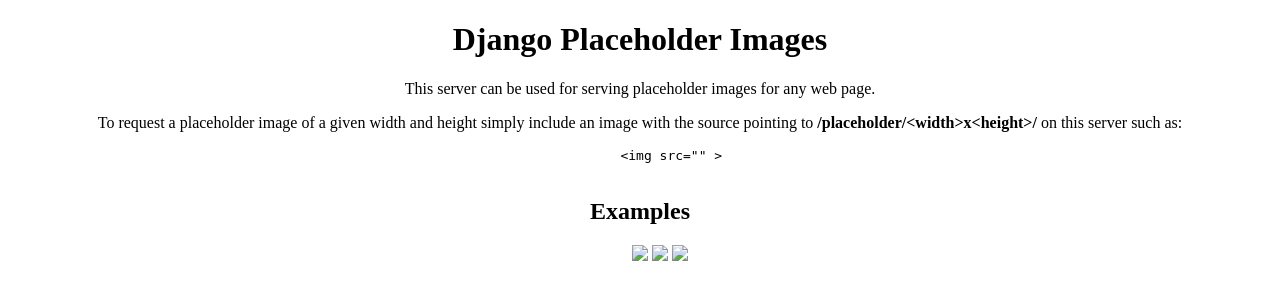
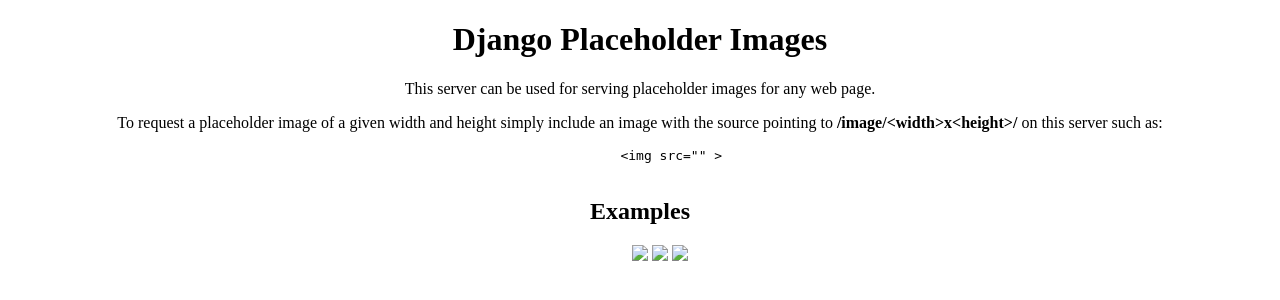
Before and after one commit to lightweightdjango/examples, a Django app: template placeholder/templates/home.html in a window 1280 px wide. Shown: the top 300 px of the page. Run offline with Django 3.2, Linux system fonts and the light colour scheme; the template is opened without the code that fills it, so the values that code supplies are empty.

Commit message:
Fix minor typo in the home page example.

```diff
--- a/placeholder/templates/home.html
+++ b/placeholder/templates/home.html
@@ -12,7 +12,7 @@
     images for any web page.</p>
     <p>To request a placeholder image of a given width and height
     simply include an image with the source pointing to
-    <b>/placeholder/&lt;width&gt;x&lt;height&gt;/</b>
+    <b>/image/&lt;width&gt;x&lt;height&gt;/</b>
     on this server such as:</p>
     <pre>
         &lt;img src="{{ example }}" &gt;
```
